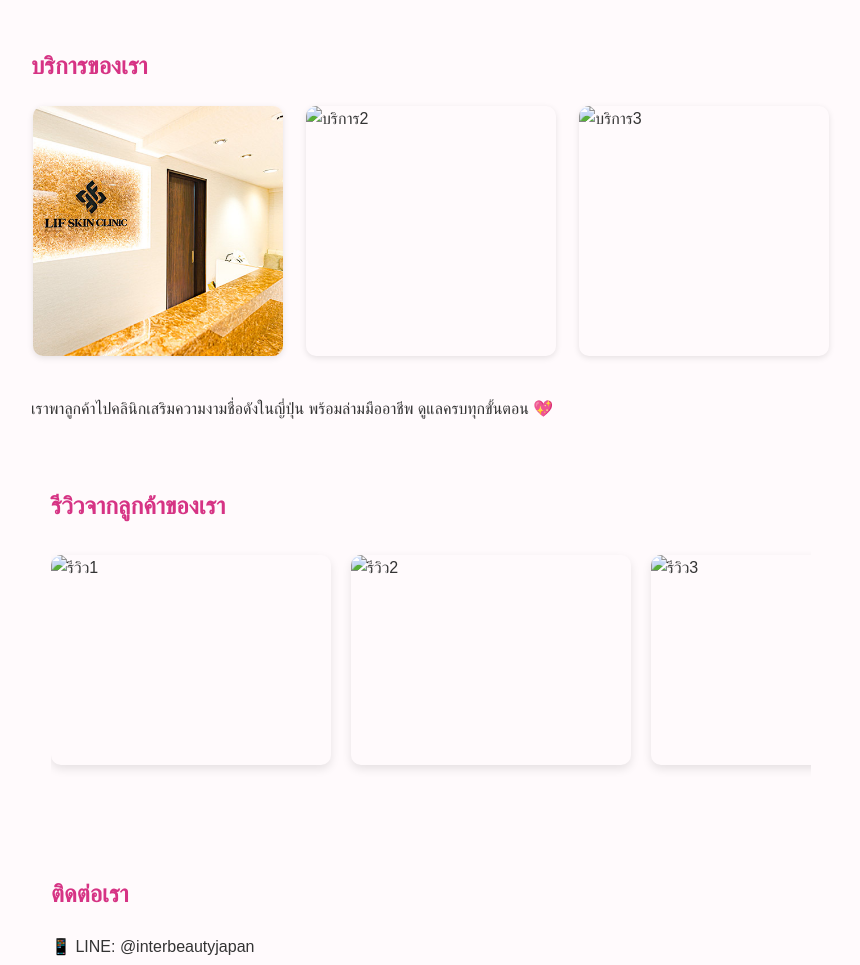
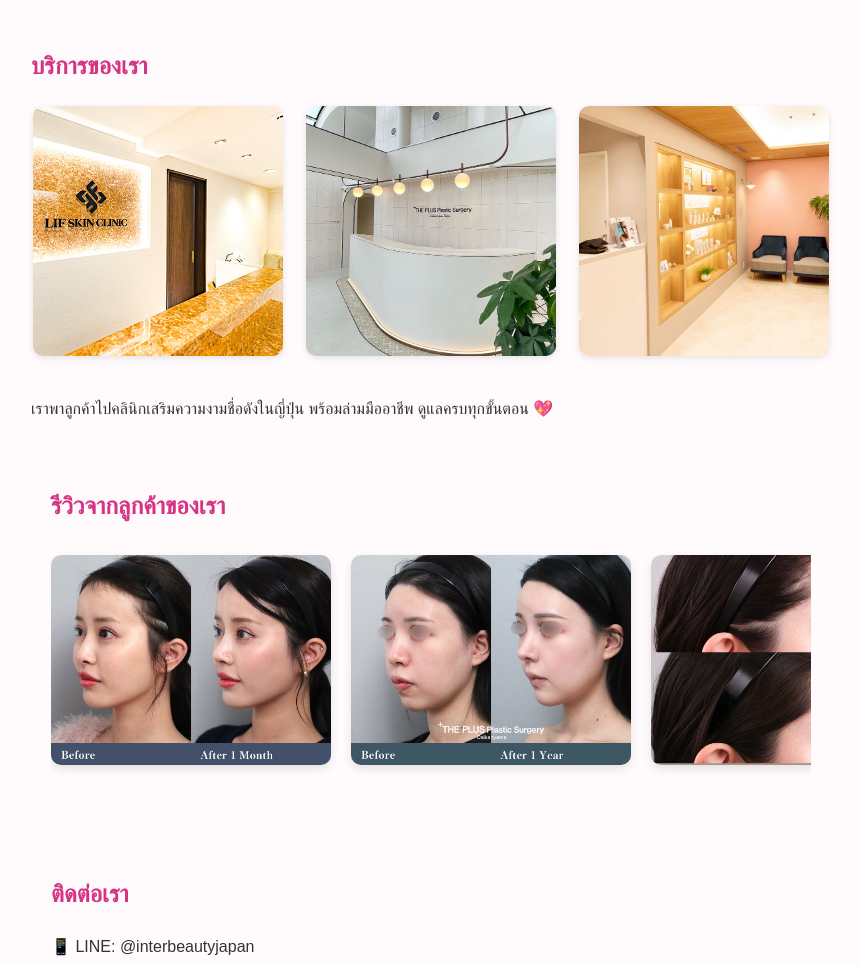
Before and after one commit to JBeauty-jina/my-beauty-interpreter, a plain HTML site: page index.html in a window 1280 px wide. Shown: the part 604-1569 px from the top of the page, without its empty margins (209-1069 px from the left). Drawn offline with Linux system fonts and the light colour scheme.

Commit message:
Update index.html
edit

```diff
--- a/index.html
+++ b/index.html
@@ -24,17 +24,17 @@
     <h2>บริการของเรา</h2>
   <div class="image-row">
     <img src="https://raw.githubusercontent.com/JBeauty-jina/my-beauty-interpreter/refs/heads/main/clinic1.jpg" alt="บริการ1" class="review-img">
-    <img src="images/clinic2.jpg" alt="บริการ2" class="review-img">
-    <img src="images/clinic3.jpg" alt="บริการ3" class="review-img">
+    <img src="https://raw.githubusercontent.com/JBeauty-jina/my-beauty-interpreter/refs/heads/main/clinic2.jpg" alt="บริการ2" class="review-img">
+    <img src="https://raw.githubusercontent.com/JBeauty-jina/my-beauty-interpreter/refs/heads/main/clinic3.jpg" alt="บริการ3" class="review-img">
   </div>
   <p>เราพาลูกค้าไปคลินิกเสริมความงามชื่อดังในญี่ปุ่น พร้อมล่ามมืออาชีพ ดูแลครบทุกขั้นตอน 💖</p>
   <section id="reviews">
   <h2>รีวิวจากลูกค้าของเรา</h2>
   <div class="slider">
-    <img src="images/japan-beauty.jpg" alt="รีวิว1" class="slide-img">
-    <img src="images/review1.jpg" alt="รีวิว2" class="slide-img">
-    <img src="images/review2.jpg" alt="รีวิว3" class="slide-img">
-    <img src="images/review3.jpg" alt="รีวิว3" class="slide-img">
+    <img src="https://raw.githubusercontent.com/JBeauty-jina/my-beauty-interpreter/refs/heads/main/japan-beauty.jpg" alt="รีวิว1" class="slide-img">
+    <img src="https://raw.githubusercontent.com/JBeauty-jina/my-beauty-interpreter/refs/heads/main/review1.jpg" alt="รีวิว2" class="slide-img">
+    <img src="https://raw.githubusercontent.com/JBeauty-jina/my-beauty-interpreter/refs/heads/main/review2.jpg" alt="รีวิ3" class="slide-img">
+    <img src="https://raw.githubusercontent.com/JBeauty-jina/my-beauty-interpreter/refs/heads/main/review3.jpg" alt="รีวิว4" class="slide-img">
   </div>
 </section>
 
```
